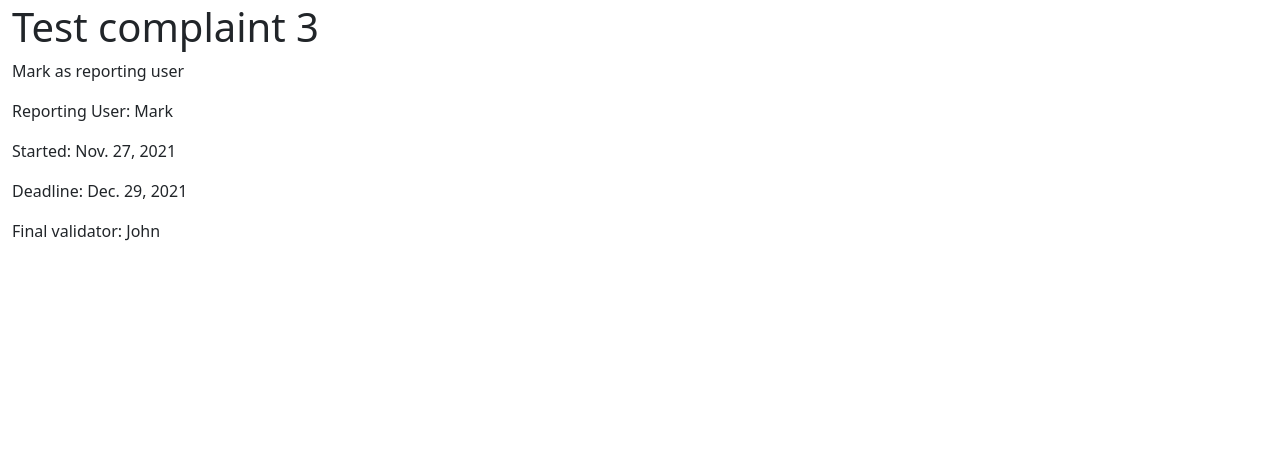
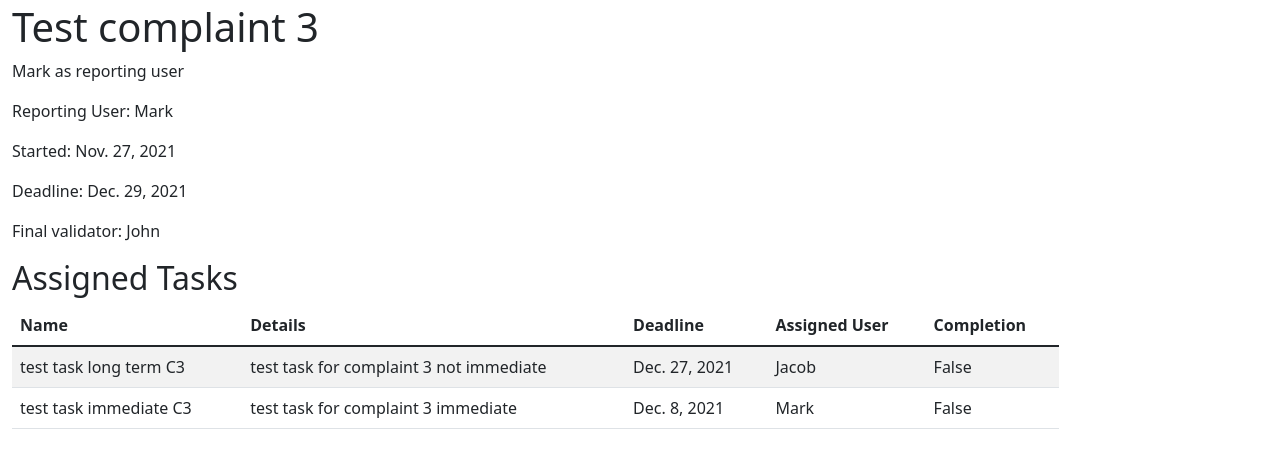
Before and after one commit to KubaDziuba/ComplaintsTracker, a Django app: page /complaints/3 in a window 1280 px wide. Shown: the part 245-713 px from the top of the page. Run offline with Django 3.2, Linux system fonts and the light colour scheme; data comes from the database, SQL or seed files in the repository; both versions use the stored data as it was after the commit.

Commit message:
New logic and individual views
Added logic functions, for individual filtering for loogged in user with corresponding views.
Comlaint detail view changed from built in to function view, because it easier to get tasks related to given complaint.

```diff
--- a/ComplaintsTracker/complaints/Logic/tsk_logic.py
+++ b/ComplaintsTracker/complaints/Logic/tsk_logic.py
@@ -0,0 +1,6 @@
+from ..models import Complaint, Task
+
+
+def tasks_for_selected_complaint(complaint_id):
+    tasks_for_complaint = Task.objects.filter(complaint=complaint_id)
+    return tasks_for_complaint
--- a/ComplaintsTracker/complaints/Views/cpl_views.py
+++ b/ComplaintsTracker/complaints/Views/cpl_views.py
@@ -1,7 +1,7 @@
-from django.shortcuts import render
-from ..models import Complaint, Task
+from django.shortcuts import render,get_object_or_404
 from django.views.generic.list import ListView
 from django.views.generic.detail import DetailView
+from ..Logic.cpl_logic import *
 
 
 class ComplaintListView(ListView):
@@ -9,5 +9,16 @@ class ComplaintListView(ListView):
     model = Complaint
 
 
-class ComplaintDetailView(DetailView):
-    model = Complaint
+def complaint_detail(request, complaint_id):
+    selected_cpl = get_object_or_404(Complaint, pk=complaint_id)
+    tasks_for_complaint = Task.objects.filter(complaint=complaint_id)
+    context = {'selected_cpl': selected_cpl, 'tasks_for_complaint': tasks_for_complaint}
+    return render(request, 'complaints/complaint_detail.html', context)
+
+
+def my_complaints(request):
+    current_user = request.user.id
+    my_cpl_list = cpls_created_by_me(current_user)
+    count_of_my_cpl_list = count_of_cpls_created_by_me(current_user)
+    context = {'my_cpl_list': my_cpl_list, 'count_of_my_cpl_list': count_of_my_cpl_list}
+    return render(request, 'complaints/my_complaints.html', context)
--- a/ComplaintsTracker/complaints/templates/complaints/complaint_detail.html
+++ b/ComplaintsTracker/complaints/templates/complaints/complaint_detail.html
@@ -4,11 +4,39 @@
 
 <a class="nav-link" href="{% url 'complaints:complaint_list' %}"><< Back</a>
 
-<h1>{{ object.cpl_name }}</h1>
-<p>{{ object.cpl_details }}</p>
-<p>Reporting User: {{ object.reporting_user }}</p>
-<p>Started: {{ object.cpl_creation_date }}</p>
-<p>Deadline: {{ object.cpl_deadline }}</p>
-<p>Final validator: {{ object.closing_user }}</p>
+<h1>{{ selected_cpl.cpl_name }}</h1>
+<p>{{ selected_cpl.cpl_details }}</p>
+<p>Reporting User: {{ selected_cpl.reporting_user }}</p>
+<p>Started: {{ selected_cpl.cpl_creation_date }}</p>
+<p>Deadline: {{ selected_cpl.cpl_deadline }}</p>
+<p>Final validator: {{ selected_cpl.closing_user }}</p>
+
+{% if tasks_for_complaint %}
+
+	<h2>Assigned Tasks</h2>
+	<table class="table table-striped">
+		<thead class="thead-dark">
+		<tr>
+			<th>Name</th>
+			<th>Details</th>
+			<th>Deadline</th>
+			<th>Assigned User</th>
+			<th>Completion</th>
+		</tr>
+	</thead>
+		{%for task in tasks_for_complaint %}
+  <tr>
+	  <td>{{ task.tsk_name }}</td>
+	  <td>{{task.tsk_details}}</td>
+	  <td>{{task.tsk_deadline}}</td>
+	  <td>{{task.assigned_user}}</td>
+	  <td>{{task.is_tsk_finished}}</td>
+  </tr>
+
+		{%endfor %}
+</table>
+{% else %}
+<p>No task assigned yet</p>
+{%endif %}
 
 {% endblock content %}
--- a/ComplaintsTracker/complaints/urls.py
+++ b/ComplaintsTracker/complaints/urls.py
@@ -7,5 +7,6 @@ urlpatterns = [
     path('', base_views.index, name='index'),
     path('dashboard/', base_views.dashboard, name='dashboard'),
     path('complaints/', cpl_views.ComplaintListView.as_view(), name='complaint_list'),
-    path('complaints/<int:pk>', cpl_views.ComplaintDetailView.as_view(), name='complaint_detail'),
+    path('complaints/<int:complaint_id>', cpl_views.complaint_detail, name='complaint_detail'),
+    path('complaints/my_complaints', cpl_views.my_complaints, name='my_complaints'),
     ]
--- a/ComplaintsTracker/templates/layout.html
+++ b/ComplaintsTracker/templates/layout.html
@@ -34,7 +34,7 @@
 				<li class="nav-item dropdown" style="margin-right:10px">
 					<a class="nav-link dropdown-toggle" href="#" role="button" data-bs-toggle="dropdown">My Complaints</a>
   						<ul class="dropdown-menu">
-							<li><a class="dropdown-item" href="#">Created by Me</a></li>
+							<li><a class="dropdown-item" href="{% url 'complaints:my_complaints' %}">Created by Me</a></li>
 							<li><a class="dropdown-item" href="#">Opened</a></li>
 							<li><a class="dropdown-item" href="#">Finished</a></li>
   						</ul>
```
Also changed, not shown: ComplaintsTracker/complaints/Logic/cpl_logic.py (+11 -0 lines), ComplaintsTracker/complaints/templates/complaints/my_complaints.html (added, +32 -0 lines), ComplaintsTracker/db.sqlite3.
